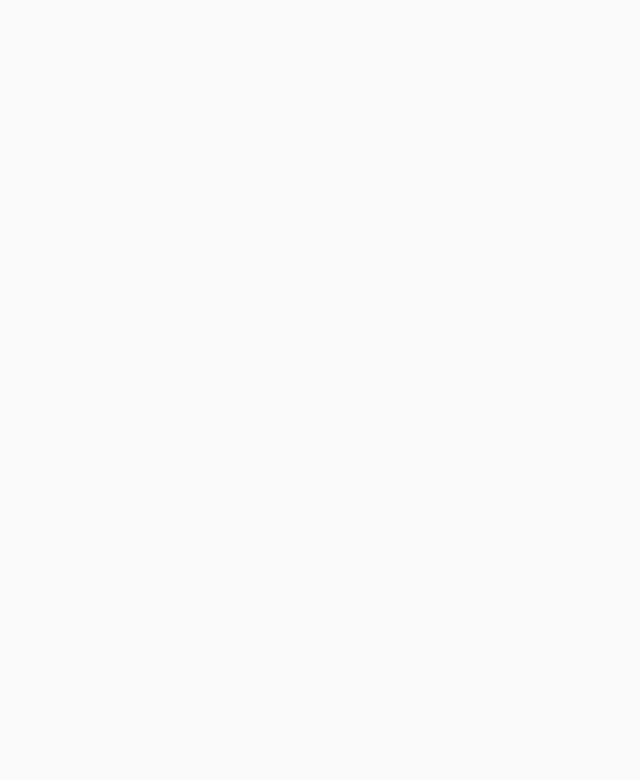
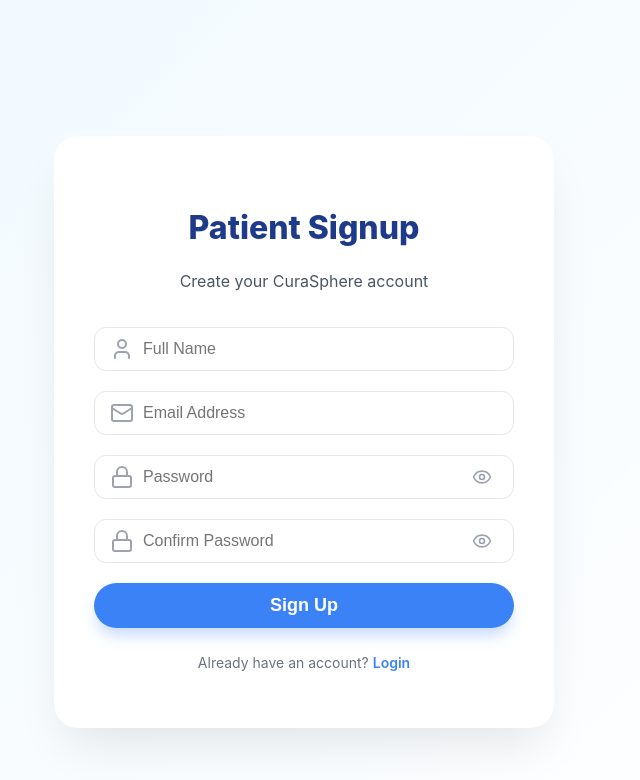
Before and after one commit to sridurgeshv/HMS, a React (Create React App) app in the folder hospital-management-system/frontend/: page /register in a window 1280 px wide. Before the commit this address had no page. Shown: the top 780 px of the page, without its empty margins (336-976 px from the left). Built offline with nearby package versions, Linux system fonts and the light colour scheme.

Commit message:
Welcome & Registration page done

```diff
--- a/hospital-management-system/frontend/src/App.js
+++ b/hospital-management-system/frontend/src/App.js
@@ -4,9 +4,10 @@ import './App.css';
 
 // Import pages
 import Welcome from './pages/Welcome';
+import Register from './pages/Register';
+
 /*
 import Login from './pages/Login';
-import Register from './pages/Register';
 
 // Patient pages
 import PatientDashboard from './pages/patient/Dashboard';
@@ -34,9 +35,9 @@ function App() {
       <div className="App">
         <Routes>
           <Route path="/" element={<Welcome />} />
+          <Route path="/register" element={<Register />} />
 {/*}
           <Route path="/login" element={<Login />} />
-          <Route path="/register" element={<Register />} />
 
           {/* Patient routes
           <Route path="/patient/dashboard" element={<PatientDashboard />} />
--- /dev/null
+++ b/hospital-management-system/frontend/src/pages/Register.js
@@ -0,0 +1,132 @@
+import React, { useState } from 'react';
+import { motion } from 'framer-motion';
+import { User, Mail, Lock, Eye, EyeOff } from 'lucide-react';
+import '../styles/Register.css';
+
+const Register = () => {
+  const [showPassword, setShowPassword] = useState(false);
+  const [showConfirmPassword, setShowConfirmPassword] = useState(false);
+  const [formData, setFormData] = useState({
+    name: '',
+    email: '',
+    password: '',
+    confirmPassword: ''
+  });
+
+  const handleChange = (e) => {
+    const { name, value } = e.target;
+    setFormData(prevState => ({
+      ...prevState,
+      [name]: value
+    }));
+  };
+
+  const handleSubmit = (e) => {
+    e.preventDefault();
+    if (formData.password !== formData.confirmPassword) {
+      alert("Passwords do not match!");
+      return;
+    }
+    // Add registration logic here
+    console.log("Registration Data:", formData);
+  };
+
+  return (
+    <div className="curasphere-register-page">
+      <div className="curasphere-register-container">
+        <motion.div
+          initial={{ opacity: 0, y: 50 }}
+          animate={{ opacity: 1, y: 0 }}
+          transition={{ duration: 0.6 }}
+          className="curasphere-register-card"
+        >
+          <h2 className="curasphere-register-title">Patient Signup</h2>
+          <p className="curasphere-register-subtitle">Create your CuraSphere account</p>
+
+          <form onSubmit={handleSubmit} className="curasphere-register-form">
+            <div className="curasphere-input-group">
+              <User className="curasphere-input-icon" />
+              <input
+                type="text"
+                name="name"
+                placeholder="Full Name"
+                value={formData.name}
+                onChange={handleChange}
+                required
+                className="curasphere-input"
+              />
+            </div>
+
+            <div className="curasphere-input-group">
+              <Mail className="curasphere-input-icon" />
+              <input
+                type="email"
+                name="email"
+                placeholder="Email Address"
+                value={formData.email}
+                onChange={handleChange}
+                required
+                className="curasphere-input"
+              />
+            </div>
+
+            <div className="curasphere-input-group">
+              <Lock className="curasphere-input-icon" />
+              <input
+                type={showPassword ? "text" : "password"}
+                name="password"
+                placeholder="Password"
+                value={formData.password}
+                onChange={handleChange}
+                required
+                className="curasphere-input"
+              />
+              <button
+                type="button"
+                onClick={() => setShowPassword(!showPassword)}
+                className="curasphere-password-toggle"
+              >
+                {showPassword ? <EyeOff size={20} /> : <Eye size={20} />}
+              </button>
+            </div>
+
+            <div className="curasphere-input-group">
+              <Lock className="curasphere-input-icon" />
+              <input
+                type={showConfirmPassword ? "text" : "password"}
+                name="confirmPassword"
+                placeholder="Confirm Password"
+                value={formData.confirmPassword}
+                onChange={handleChange}
+                required
+                className="curasphere-input"
+              />
+              <button
+                type="button"
+                onClick={() => setShowConfirmPassword(!showConfirmPassword)}
+                className="curasphere-password-toggle"
+              >
+                {showConfirmPassword ? <EyeOff size={20} /> : <Eye size={20} />}
+              </button>
+            </div>
+
+            <motion.button
+              whileHover={{ scale: 1.05 }}
+              whileTap={{ scale: 0.95 }}
+              type="submit"
+              className="curasphere-register-button"
+            >
+              Sign Up
+            </motion.button>
+          </form>
+
+          <div className="curasphere-register-footer">
+            <p>Already have an account? <a href="#login" className="curasphere-login-link">Login</a></p>
+          </div>
+        </motion.div>
+      </div>
+    </div>
+  );
+};
+
+export default Register;
--- a/hospital-management-system/frontend/src/pages/Welcome.js
+++ b/hospital-management-system/frontend/src/pages/Welcome.js
@@ -1,4 +1,5 @@
 import React from 'react';
+import { Link } from 'react-router-dom';
 import { motion } from 'framer-motion';
 import { HeartPulse, Clock, Shield, Stethoscope } from 'lucide-react';
 import dc1 from '../assets/dc1.JPG';
@@ -17,13 +18,10 @@ const Welcome = () => {
             <a href="#home" className="curasphere-nav-link">Home</a>
             <a href="#services" className="curasphere-nav-link">Services</a>
             <a href="#about" className="curasphere-nav-link">About</a>
-            <a
-              href="#login"
-              className="curasphere-login-button"
-            >
-              Login
-            </a>
-          </nav>
+            <Link to="/register" className="curasphere-login-button">
+        Join Us
+      </Link>
+              </nav>
         </div>
       </header>
 
@@ -35,10 +33,10 @@ const Welcome = () => {
           className="curasphere-main-text"
         >
           <h2 className="curasphere-main-headline">
-            Transforming Healthcare, <br />Empowering Patients
+          Welcome to CuraSphere, <br /> Transforming Healthcare
           </h2>
           <p className="curasphere-main-description">
-          Welcome to CuraSphere
+
 At CuraSphere, we are dedicated to revolutionizing your healthcare experience. Our innovative Hospital Management System is designed with one purpose: to prioritize your care and well-being.
 
 We understand that navigating the healthcare landscape can be challenging, which is why we offer a seamless, user-friendly platform that connects patients with healthcare providers, ensuring you receive the attention and support you deserve.
@@ -95,7 +93,7 @@ We understand that navigating the healthcare landscape can be challenging, which
             <span className="curasphere-footer-text">CuraSphere Healthcare Solutions</span>
           </div>
           <div className="curasphere-footer-copyright">
-            © 2024 CuraSphere. All Rights Reserved.
+            © 2025 CuraSphere. All Rights Reserved.
           </div>
         </div>
       </footer>
--- /dev/null
+++ b/hospital-management-system/frontend/src/styles/Register.css
@@ -0,0 +1,123 @@
+/* Registration Page Styles */
+.curasphere-register-page {
+    min-height: 100vh;
+    display: flex;
+    align-items: center;
+    justify-content: center;
+    background: linear-gradient(135deg, #f0f9ff 0%, #ffffff 100%);
+    padding: 2rem;
+}
+
+.curasphere-register-container {
+    width: 100%;
+    max-width: 500px;
+}
+
+.curasphere-register-card {
+    background-color: white;
+    border-radius: 1.5rem;
+    box-shadow: 0 25px 50px -12px rgba(0, 0, 0, 0.1);
+    padding: 2.5rem;
+    text-align: center;
+}
+
+.curasphere-register-title {
+    font-size: 2rem;
+    font-weight: 800;
+    color: #1e3a8a;
+    margin-bottom: 0.5rem;
+}
+
+.curasphere-register-subtitle {
+    color: #4b5563;
+    margin-bottom: 2rem;
+}
+
+.curasphere-register-form {
+    display: flex;
+    flex-direction: column;
+    gap: 1.25rem;
+}
+
+.curasphere-input-group {
+    position: relative;
+    display: flex;
+    align-items: center;
+}
+
+.curasphere-input-icon {
+    position: absolute;
+    left: 1rem;
+    color: #9ca3af;
+}
+
+.curasphere-input {
+    width: 100%;
+    padding: 0.75rem 1rem 0.75rem 3rem;
+    border: 1px solid #e5e7eb;
+    border-radius: 0.75rem;
+    font-size: 1rem;
+    transition: border-color 0.3s ease;
+}
+
+.curasphere-input:focus {
+    outline: none;
+    border-color: #3b82f6;
+    box-shadow: 0 0 0 3px rgba(59, 130, 246, 0.1);
+}
+
+.curasphere-password-toggle {
+    position: absolute;
+    right: 1rem;
+    background: none;
+    border: none;
+    color: #9ca3af;
+    cursor: pointer;
+    display: flex;
+    align-items: center;
+    justify-content: center;
+}
+
+.curasphere-register-button {
+    background-color: #3b82f6;
+    color: white;
+    padding: 0.75rem 2rem;
+    border-radius: 9999px;
+    font-size: 1.125rem;
+    font-weight: 600;
+    border: none;
+    cursor: pointer;
+    transition: background-color 0.3s ease, transform 0.2s;
+    box-shadow: 0 10px 15px -3px rgba(59, 130, 246, 0.3);
+}
+
+.curasphere-register-button:hover {
+    background-color: #2563eb;
+}
+
+.curasphere-register-footer {
+    margin-top: 1.5rem;
+    font-size: 0.875rem;
+    color: #6b7280;
+}
+
+.curasphere-login-link {
+    color: #3b82f6;
+    text-decoration: none;
+    font-weight: 600;
+}
+
+.curasphere-login-link:hover {
+    text-decoration: underline;
+}
+
+/* Responsive Adjustments */
+@media (max-width: 600px) {
+    .curasphere-register-card {
+        padding: 1.5rem;
+    }
+
+    .curasphere-register-title {
+        font-size: 1.5rem;
+    }
+}
--- /dev/null
+++ b/package.json
@@ -0,0 +1,5 @@
+{
+  "dependencies": {
+    "react-router-dom": "^7.2.0"
+  }
+}
```
Also changed, not shown: 1 other file (tests, documents, lock files or other folders).
